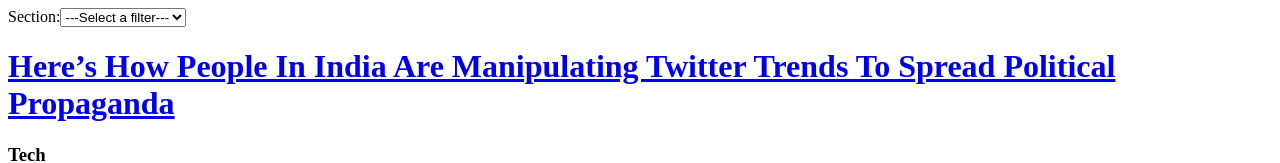
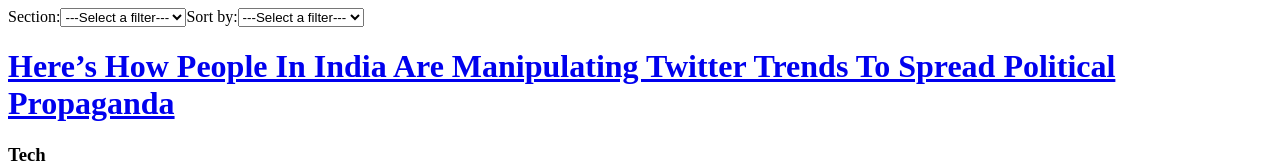
Before and after one commit to jwblangley/articles-app, a React (Create React App) app: page / in a window 1280 px wide. Shown: the top 163 px of the page. Built offline with nearby package versions, Linux system fonts and the light colour scheme.

Commit message:
Refactor "All" out of "Selector" class for lower coupling
This allows it to be used for other uses too, such as the sort which is starting to be implemented here.

```diff
--- a/src/App.js
+++ b/src/App.js
@@ -22,11 +22,12 @@
     return (
       // sectionFilter is part of the state of App
       <div>
+        <span>
           <Selector
-          name={"Section"}
+            name="Section"
             currentValues={this.state.sectionFilter}
-          allValues={uniqueSections}
-          onSelect={(value) => {
+            allValues={new Set(["All", ...uniqueSections])}
+            onSelect={value => {
               if (this.state.sectionFilter.has(value)) {
                 if (value === "All") {
                   // When deselecting "All" clear all selections.
@@ -51,6 +52,16 @@
               }
             }}
           />
+
+          <Selector
+            name="Sort by"
+            currentValues={new Set()}
+            allValues={new Set(["Hello"])}
+            onSelect={value => {
+              console.log(value)
+            }}
+          />
+        </span>
 
         {/*
           Map data to Articles.
@@ -82,14 +93,7 @@
           onChange={e => this.props.onSelect(e.target.value)}
         >
         <option value="">---Select a filter---</option>
-        <option
-          value="All"
-          className={this.props.currentValues.has("All")?"bold":""}
-        >
-          All
-        </option>
         {
-
           [...this.props.allValues].map(value =>
             <option
               value={value}
```
Also changed, not shown: 1 other file (tests, documents, lock files or other folders). Lines whose indentation alone changed are shown as unchanged.
